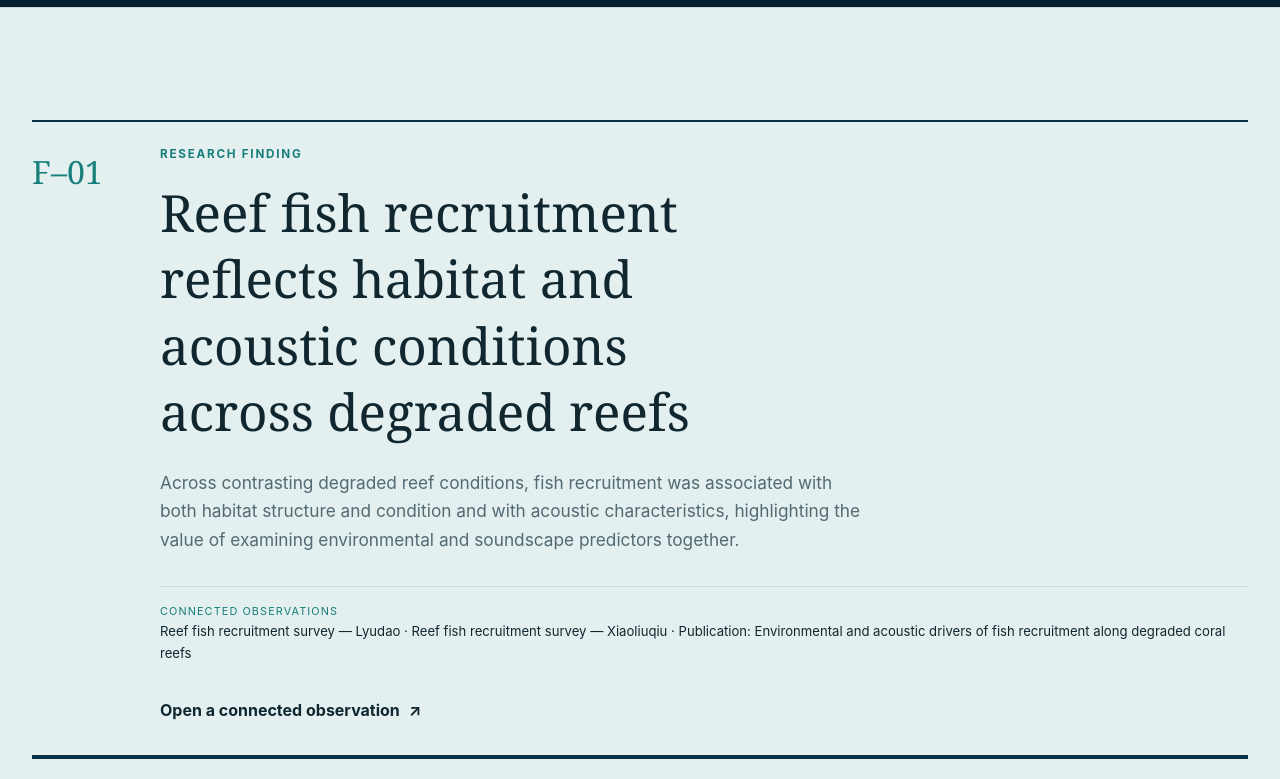
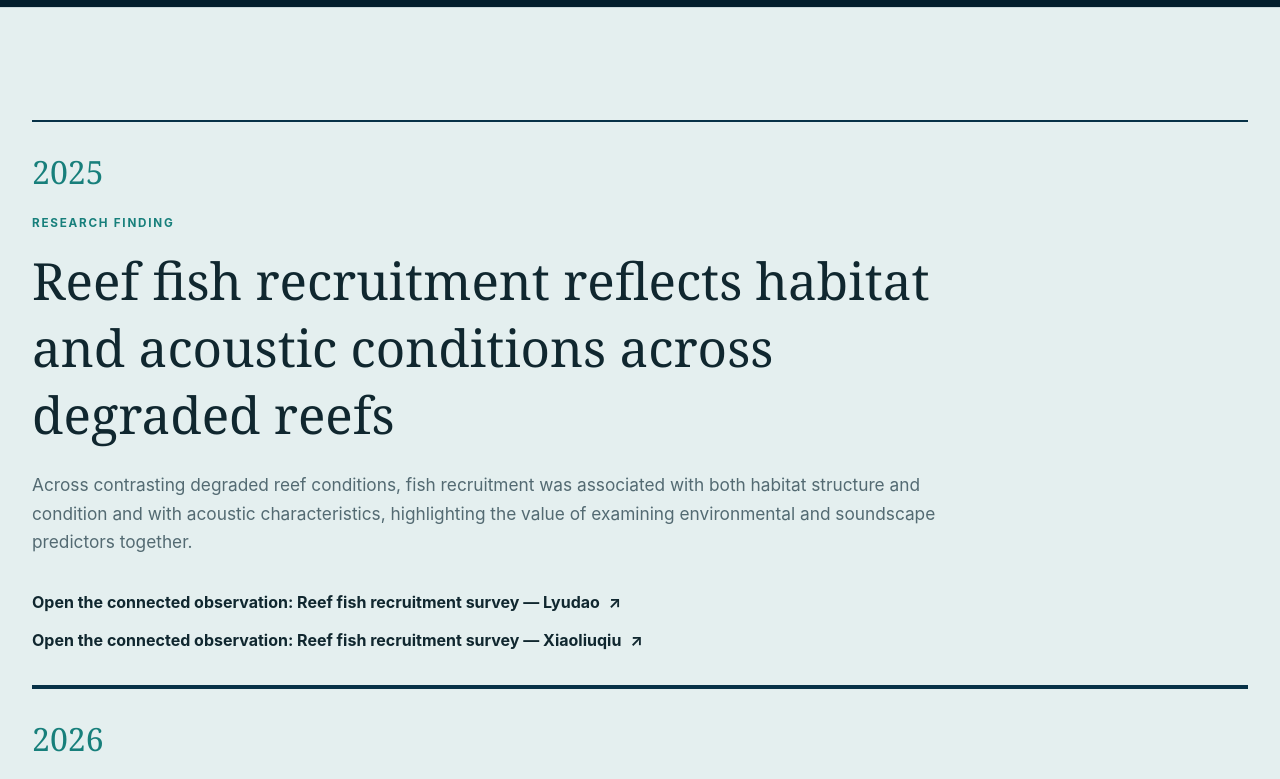
Before and after one commit to schonkopf/oblp, an Astro site: page /research in a window 1280 px wide. Shown: the part 980-1759 px from the top of the page. Built offline with nearby package versions, Linux system fonts and the light colour scheme; Astro itself is replaced by a stand-in of ours.

Commit message:
Refine research and catalogue presentation

```diff
--- a/src/components/FindingSummary.astro
+++ b/src/components/FindingSummary.astro
@@ -4,20 +4,17 @@ import ArrowLink from './ArrowLink.astro';
 
 interface Props {
   finding: CollectionEntry<'findings'>;
-  context: string[];
-  href: string;
-  linkLabel?: string;
-  marker?: string;
+  year?: number;
+  observations: Array<{ title: string; href: string }>;
 }
-const { finding, context, href, linkLabel = 'Trace the related research', marker = 'F–01' } = Astro.props;
+const { finding, year, observations } = Astro.props;
 ---
 <article class="finding-summary">
-  <div class="finding-index" aria-hidden="true">{marker}</div>
-  <div>
-    <p class="record-kicker">{finding.data.demo ? 'Demonstration finding' : 'Research finding'}</p>
-    <h3>{finding.data.title}</h3>
-    <p class="finding-statement">{finding.data.summary}</p>
-    {context.length > 0 && <p class="finding-context"><span>Connected observations</span> {context.join(' · ')}</p>}
-    <ArrowLink href={href} label={linkLabel} />
-  </div>
+  {year && <p class="finding-year">{year}</p>}
+  <p class="record-kicker">{finding.data.demo ? 'Demonstration finding' : 'Research finding'}</p>
+  <h3>{finding.data.title}</h3>
+  <p class="finding-statement">{finding.data.summary}</p>
+  {observations.length > 0 && <div class="finding-links">
+    {observations.map((observation) => <ArrowLink href={observation.href} label={`Open the connected observation: ${observation.title}`} />)}
+  </div>}
 </article>
--- a/src/pages/research/index.astro
+++ b/src/pages/research/index.astro
@@ -2,22 +2,23 @@
 import { getCollection, getEntry } from 'astro:content';
 import BaseLayout from '../../layouts/BaseLayout.astro';
 import FindingSummary from '../../components/FindingSummary.astro';
-import { stationUrl, surveyUrl, withBase } from '../../utils/urls';
+import { stationUrl, surveyUrl } from '../../utils/urls';
 
 const findings = await getCollection('findings', ({ data }) => data.status === 'published' && !data.demo);
-const stations = new Map((await getCollection('stations')).map((entry) => [entry.id, entry.data.title]));
-const surveys = new Map((await getCollection('surveys')).map((entry) => [entry.id, entry.data.title]));
-const regions = new Map((await getCollection('regions')).map((entry) => [entry.id, entry.data.title]));
-const publications = new Map((await getCollection('publications')).map((entry) => [entry.id, entry.data.title]));
-const visualizations = new Map((await getCollection('visualizations')).map((entry) => [entry.id, entry.data.title]));
+const stations = new Map((await getCollection('stations')).map((entry) => [entry.id, entry.data]));
+const surveys = new Map((await getCollection('surveys')).map((entry) => [entry.id, entry.data]));
+const publications = new Map((await getCollection('publications')).map((entry) => [entry.id, entry.data]));
 const page = await getEntry('pages', 'research');
 if (!page || page.data.pageType !== 'research') throw new Error('Missing or invalid pages/research content entry.');
 ---
 <BaseLayout title={page.data.title} description={page.data.description}>
   <section class="page-hero page-hero--dark"><div class="shell"><p class="eyebrow">{page.data.eyebrow}</p><h1>{page.data.heroTitle}</h1><p class="lede">{page.data.heroText}</p></div></section>
-  <section class="evidence-section"><div class="shell"><div class="finding-list">{findings.map((finding, index) => {
-    const context = [...finding.data.regions.map((item) => regions.get(item.id) ?? item.id), ...finding.data.stations.map((item) => stations.get(item.id) ?? item.id), ...finding.data.surveys.map((item) => surveys.get(item.id) ?? item.id), ...(finding.data.publication ? [`Publication: ${publications.get(finding.data.publication.id) ?? finding.data.publication.id}`] : []), ...(finding.data.visualization ? [`Visualization: ${visualizations.get(finding.data.visualization.id) ?? finding.data.visualization.id}`] : [])];
-    const href = finding.data.stations[0] ? stationUrl(finding.data.stations[0].id) : finding.data.surveys[0] ? surveyUrl(finding.data.surveys[0].id) : withBase('explore/');
-    return <FindingSummary finding={finding} context={context} href={href} linkLabel="Open a connected observation" marker={`F–${String(index + 1).padStart(2, '0')}`} />;
+  <section class="evidence-section"><div class="shell"><div class="finding-list">{findings.map((finding) => {
+    const observations = [
+      ...finding.data.stations.map(({ id }) => ({ title: stations.get(id)?.title ?? id, href: stationUrl(id) })),
+      ...finding.data.surveys.map(({ id }) => ({ title: surveys.get(id)?.title ?? id, href: surveyUrl(id) })),
+    ];
+    const year = finding.data.publication ? publications.get(finding.data.publication.id)?.year : undefined;
+    return <FindingSummary finding={finding} year={year} observations={observations} />;
   })}</div></div></section>
 </BaseLayout>
--- a/src/styles/global.css
+++ b/src/styles/global.css
@@ -130,12 +130,11 @@ nav a:hover, nav a[aria-current='page'] { color: var(--color-ocean-900); box-sha
 .knowledge-pathway p { max-width: 36rem; margin: 0; color: var(--color-muted); }
 .evidence-section { padding-block: var(--space-8); background: var(--color-wash); border-block: 1px solid var(--color-line); }
 .evidence-grid { display: grid; grid-template-columns: .9fr 1.1fr; gap: clamp(3rem, 3vw, 8rem); }.evidence-intro > p:last-child { max-width: 31rem; color: var(--color-muted); }
-.finding-summary { display: grid; grid-template-columns: 6rem 1fr; gap: var(--space-5); padding-block: var(--space-4) var(--space-5); border-block: 2px solid var(--color-ocean-900); }
-.finding-index { color: var(--color-teal-600); font-family: var(--font-serif); font-size: 2rem; }
-.finding-summary h3 { max-width: 22ch; margin-bottom: var(--space-4); font-family: var(--font-serif); font-size: clamp(2rem,4vw,3.4rem); font-weight: 400; }
-.finding-statement { max-width: 44rem; color: var(--color-muted); font-size: 1.08rem; }
-.finding-context { margin-block: var(--space-5); padding-top: var(--space-3); border-top: 1px solid var(--color-line); font-size: .82rem; }
-.finding-context span { display: block; color: var(--color-teal-600); font-size: .68rem; letter-spacing: .1em; text-transform: uppercase; }
+.finding-summary { padding-block: var(--space-4) var(--space-5); border-block: 2px solid var(--color-ocean-900); }
+.finding-year { margin: 0 0 var(--space-3); color: var(--color-teal-600); font-family: var(--font-serif); font-size: 2rem; }
+.finding-summary h3 { max-width: 32ch; margin-bottom: var(--space-4); font-family: var(--font-serif); font-size: clamp(2rem,4vw,3.4rem); font-weight: 400; }
+.finding-statement { max-width: 58rem; color: var(--color-muted); font-size: 1.08rem; }
+.finding-links { display: flex; align-items: flex-start; flex-direction: column; gap: .75rem; margin-top: var(--space-5); }
 .evidence-action { margin-top: var(--space-5); text-align: right; }
 .research-concept { min-width: 0; margin: 0; align-self: center; }
 .research-concept svg { width: 100%; max-height: 32rem; }
@@ -174,7 +173,7 @@ nav a:hover, nav a[aria-current='page'] { color: var(--color-ocean-900); box-sha
 .explore-hero__image { margin: 0; }
 .explore-hero__image img { width: 100%; height: clamp(20rem,40vw,34rem); object-fit: cover; }
 .explore-hero__image figcaption,.station-field-image figcaption { padding-top: .65rem; color: #a9c6ca; font-size: .75rem; }
-.explore-controls { display: grid; grid-template-columns: 2fr repeat(3,1fr) auto; gap: .75rem; align-items: end; padding-block: var(--space-4); border-block: 1px solid var(--color-line); }
+.explore-controls { display: grid; grid-template-columns: minmax(0,2fr) repeat(2,minmax(10rem,1fr)) auto; gap: .75rem; align-items: end; padding-block: var(--space-4); border-block: 1px solid var(--color-line); }
 .explore-controls label { display: grid; gap: .35rem; color: var(--color-muted); font-size: .7rem; font-weight: 700; letter-spacing: .08em; text-transform: uppercase; }
 .explore-controls input,.explore-controls select { width: 100%; min-height: 2.8rem; padding: .6rem .7rem; border: 1px solid #aebfc2; border-radius: 0; color: var(--color-ink); background: #fff; font: inherit; text-transform: none; letter-spacing: 0; }
 .reset-button { min-height: 2.8rem; padding: .6rem 1rem; border: 1px solid var(--color-ocean-900); border-radius: 0; background: #fff; cursor: pointer; }
@@ -195,6 +194,9 @@ nav a:hover, nav a[aria-current='page'] { color: var(--color-ocean-900); box-sha
 .location-list { border-top: 1px solid var(--color-ocean-900); }.location-card { padding-block: var(--space-4); border-bottom: 1px solid var(--color-line); }.location-card[hidden] { display: none; }
 .location-meta { display: flex; justify-content: space-between; gap: 1rem; color: var(--color-teal-600); font-size: .7rem; font-weight: 700; letter-spacing: .07em; text-transform: uppercase; }
 .location-card h2 { margin: 1rem 0 .65rem; font-size: 1.8rem; }.location-card p { color: var(--color-muted); }
+.location-card h2 a { color: inherit; text-decoration-color: transparent; text-decoration-thickness: 1px; text-underline-offset: .18em; transition: color .15s ease, text-decoration-color .15s ease; }
+.location-card h2 a:hover { color: var(--color-teal-600); text-decoration-color: currentColor; }
+.location-card h2 a:focus-visible { border-radius: 1px; outline: 3px solid var(--color-signal); outline-offset: 4px; }
 .mini-tags,.tag-list { display: flex; flex-wrap: wrap; gap: .4rem; padding: 0; list-style: none; }.mini-tags li,.tag-list li { padding: .2rem .55rem; border: 1px solid var(--color-line); border-radius: 3rem; font-size: .74rem; }
 
 .research-approach { display: grid; grid-template-columns: .8fr 1.2fr; gap: var(--space-7); }.research-approach > div > p:last-child { color: var(--color-muted); }
@@ -218,7 +220,6 @@ nav a:hover, nav a[aria-current='page'] { color: var(--color-ocean-900); box-sha
 .resource-result[hidden] { display: none; }
 .resource-result__meta { display: flex; justify-content: space-between; gap: var(--space-3); color: var(--color-teal-600); font-size: .7rem; font-weight: 700; letter-spacing: .1em; text-transform: uppercase; }
 .resource-result h3 { max-width: 34ch; margin: .8rem 0 .55rem; font-family: var(--font-serif); font-size: clamp(1.65rem,3vw,2.3rem); font-weight: 400; }
-.resource-result__authors { max-width: 58rem; font-weight: 700; }
 .resource-result__summary { max-width: 50rem; color: var(--color-muted); }
 .resource-result__details { max-width: 58rem; margin: var(--space-4) 0; font-size: .84rem; }
 .resource-result__details div { display: grid; grid-template-columns: 6rem 1fr; gap: var(--space-3); padding-block: .55rem; border-top: 1px solid var(--color-line); }
```
Also changed, not shown: src/pages/explore/index.astro (+3 -8 lines), src/pages/resources/index.astro (+7 -2 lines).
